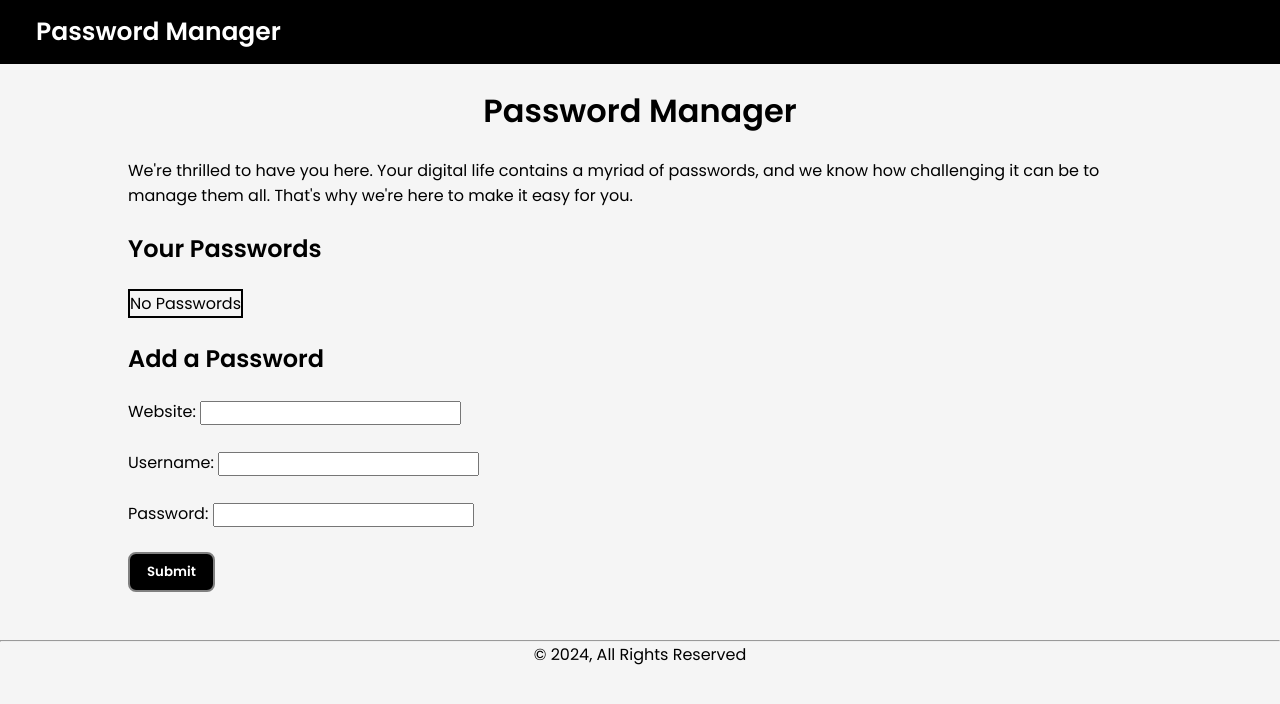
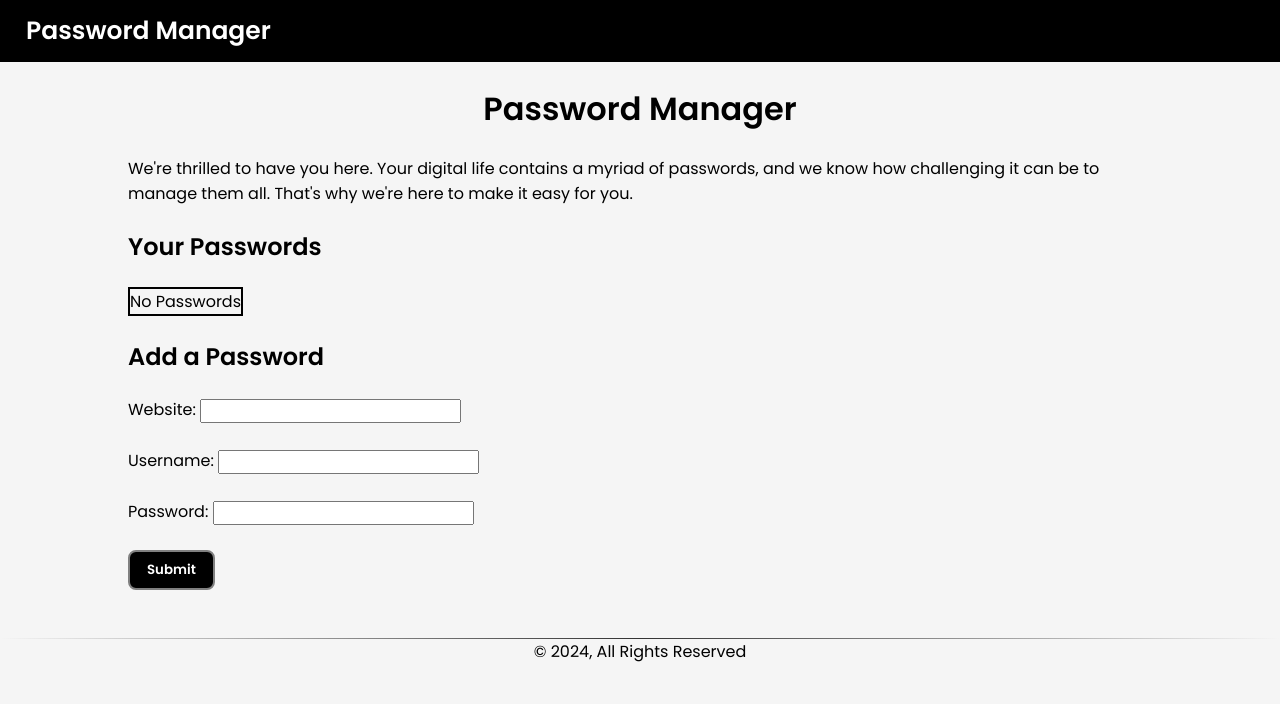
Before and after one commit to hardeep04/PasswordManager, a plain HTML site: page index.html in a window 1280 px wide. Drawn offline with Linux system fonts and the light colour scheme.

Commit message:
Update style.css

```diff
--- a/style.css
+++ b/style.css
@@ -14,7 +14,7 @@ body{
 nav {
     background-color: black;
     color: white;
-    padding: 13px 13px;
+    padding: 12px 3px;
     display: flex;
     justify-content: space-between;
 }
@@ -40,7 +40,7 @@ ul > li {
 
 ul > li:hover{
     color: white;
-    /* text-decoration: underline; */
+
 }
 
 table, td, tr{
@@ -90,3 +90,11 @@ img{
 #alert{
     display: none;
 }
+
+/* styles.css */
+
+.styled-line {
+    border: none; /* Remove default border */
+    height: 1px; /* Set the height of the line */
+    background: linear-gradient(to right, rgba(255, 255, 255, 0), #333, rgba(255, 255, 255, 0)); /* Create a gradient from transparent to the line color to transparent */
+}
```
